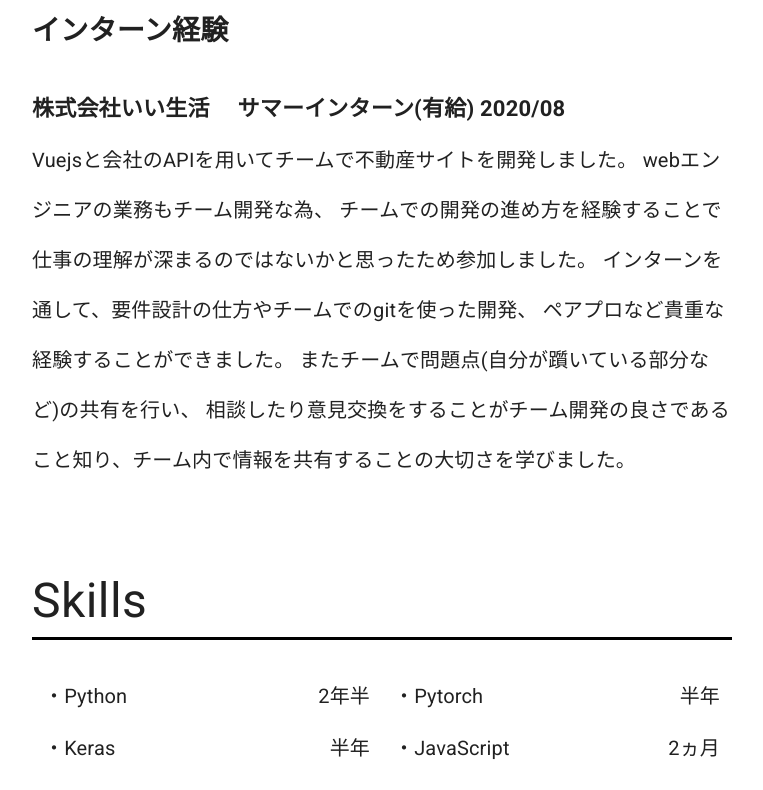
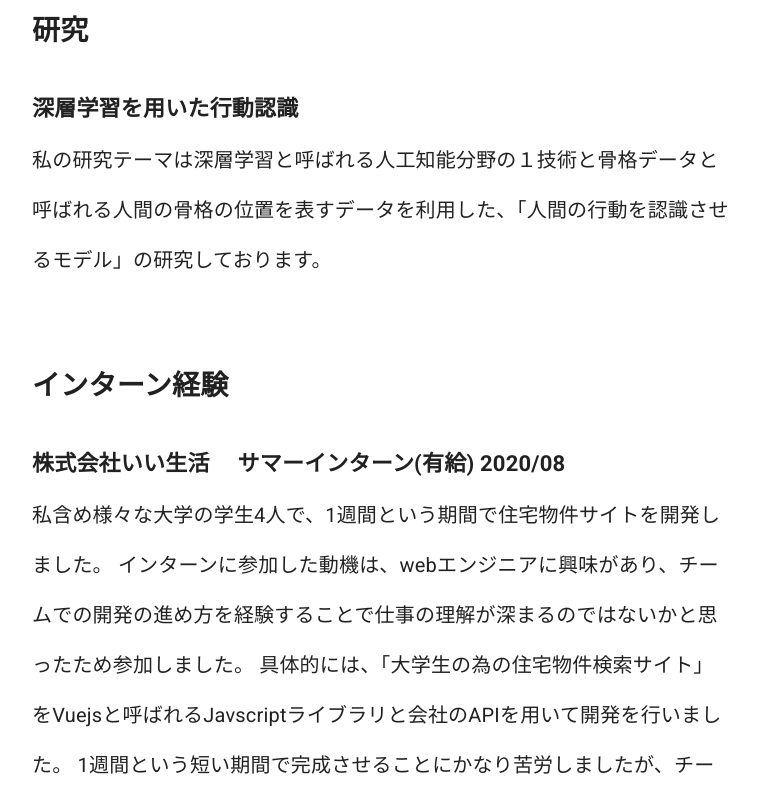
Before and after one commit to ken2pg/portfolio2020, a Next.js app: page / in a window 1280 px wide. Shown: the part 1380-2170 px from the top of the page, without its empty margins (258-1021 px from the left). Built offline with nearby package versions, Linux system fonts and the light colour scheme.

Commit message:
feat：説明文追加

```diff
--- a/src/components/About.tsx
+++ b/src/components/About.tsx
@@ -142,18 +142,24 @@ const About = () => {
         </Grid>
       </div>
       <div className={classes.contents}>
+        <Typography className={classes.subtitle}>研究</Typography>
+        <Typography className={classes.ExperienceTitle}>深層学習を用いた行動認識</Typography>
+        <Typography className={classes.text2}>
+          私の研究テーマは深層学習と呼ばれる人工知能分野の１技術と骨格データと呼ばれる人間の骨格の位置を表すデータを利用した、「人間の行動を認識させるモデル」の研究しております。
+        </Typography>
+      </div>
+      <div className={classes.contents}>
         <Typography className={classes.subtitle}>インターン経験</Typography>
         <Typography className={classes.ExperienceTitle}>
           株式会社いい生活　 サマーインターン(有給) 2020/08
         </Typography>
         <Typography className={classes.text2}>
-          Vuejsと会社のAPIを用いてチームで不動産サイトを開発しました。
-          webエンジニアの業務もチーム開発な為、
-          チームでの開発の進め方を経験することで仕事の理解が深まるのではないかと思ったため参加しました。
-          インターンを通して、要件設計の仕方やチームでのgitを使った開発、
-          ペアプロなど貴重な経験することができました。
-          またチームで問題点(自分が躓いている部分など)の共有を行い、
-          相談したり意見交換をすることがチーム開発の良さであること知り、チーム内で情報を共有することの大切さを学びました。
+          私含め様々な大学の学生4人で、1週間という期間で住宅物件サイトを開発しました。
+          インターンに参加した動機は、webエンジニアに興味があり、チームでの開発の進め方を経験することで仕事の理解が深まるのではないかと思ったため参加しました。
+          具体的には、「大学生の為の住宅物件検索サイト」をVuejsと呼ばれるJavscriptライブラリと会社のAPIを用いて開発を行いました。
+          1週間という短い期間で完成させることにかなり苦労しましたが、チームで困ったこと・躓いている部分がないかを互いに確認し、
+          知っている領域であれば教えたり・サポートしたり、分からない部分に関しては他のチームメンバーに相談しりすることで問題を解決していきました。
+          最終的には1週間で完成させることが出来ました。
         </Typography>
       </div>
     </div>
```
